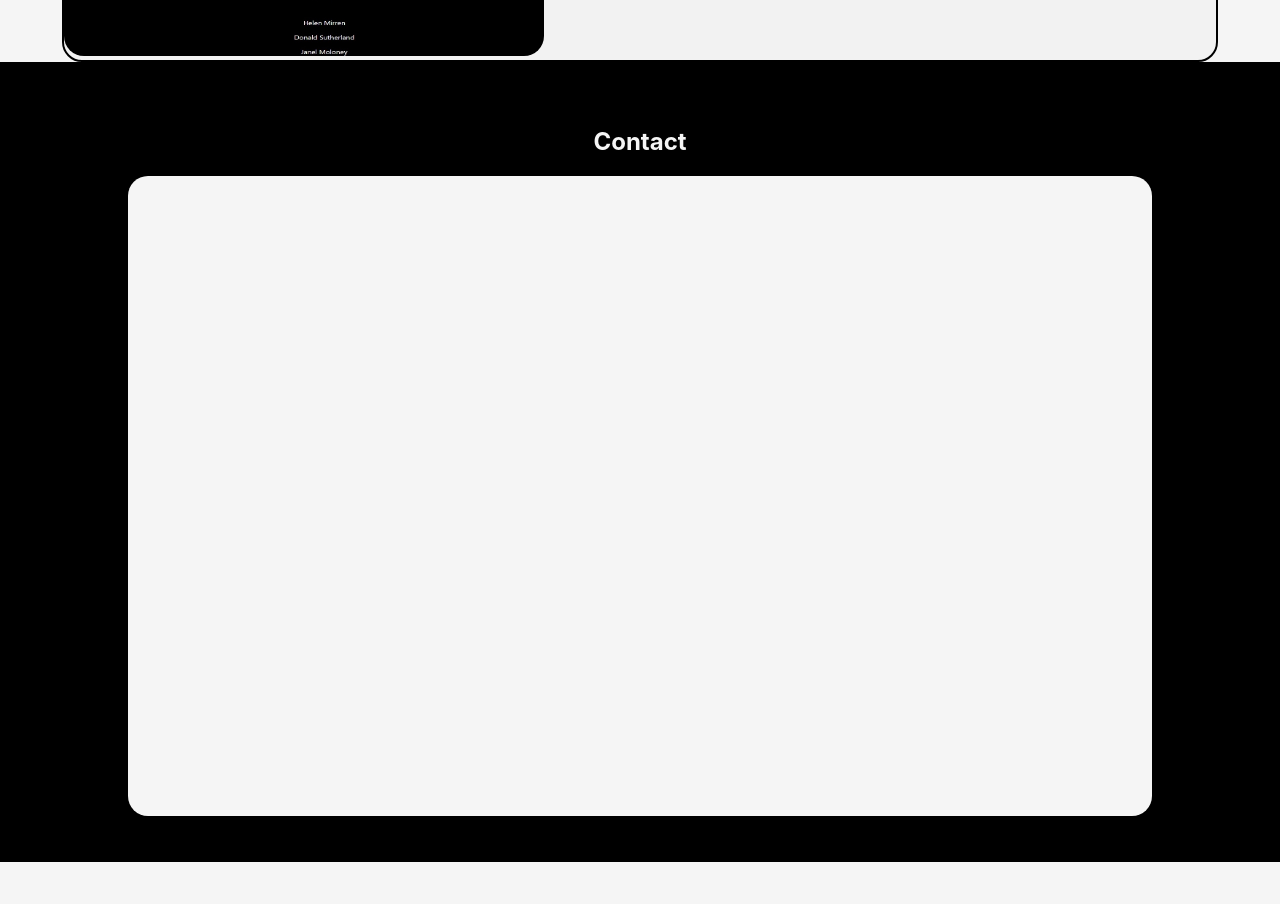
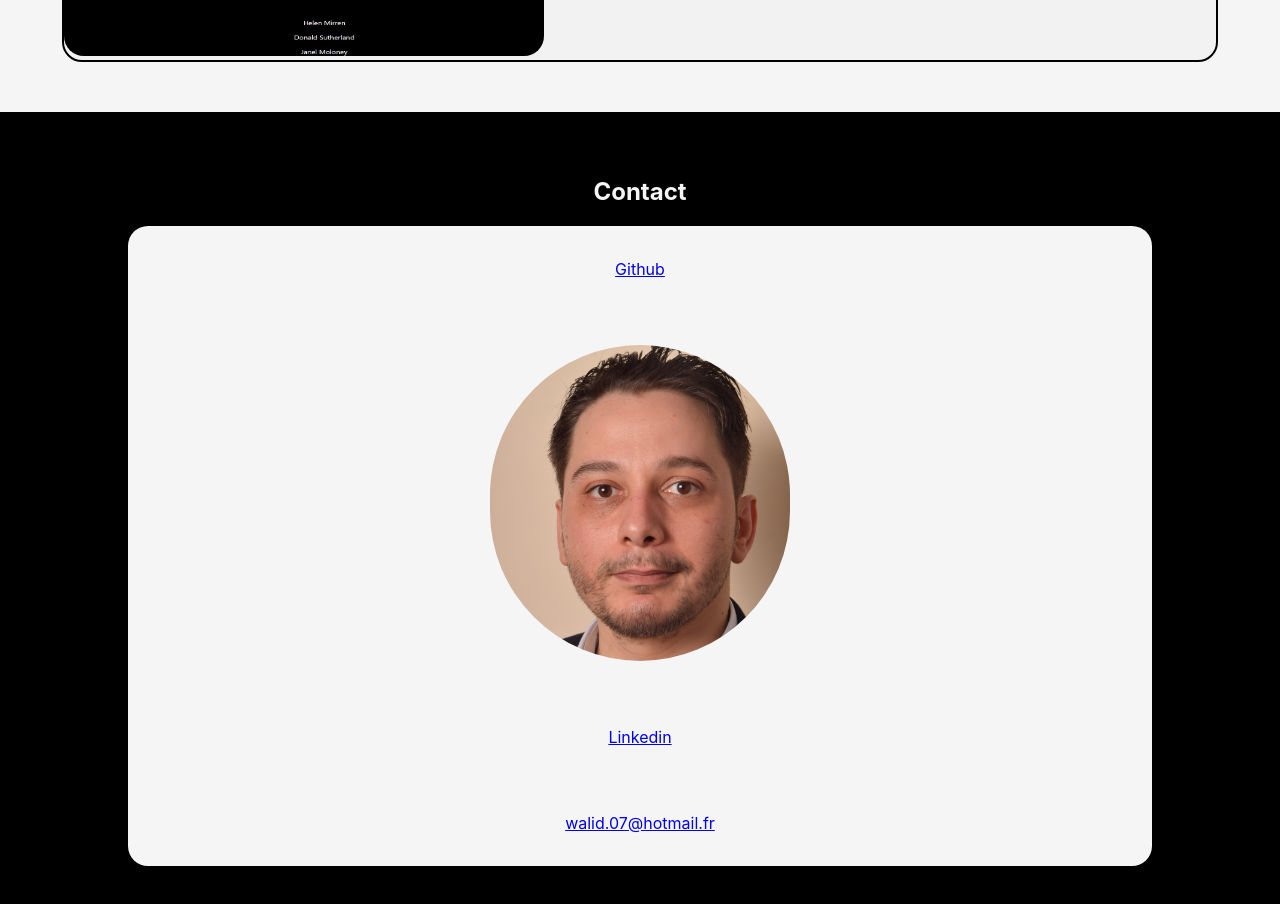
Before and after one commit to WalidBellili/portfolioV2, a React (Create React App) app: page / in a window 1280 px wide. Shown: the part 2057-2961 px from the top of the page. Before the commit the page ends 2919 px from the top, so only its background shows below. Built offline with nearby package versions, Linux system fonts and the light colour scheme.

Commit message:
idea of contact ok

```diff
--- a/src/assets/styles/index.css
+++ b/src/assets/styles/index.css
@@ -102,14 +102,20 @@ header nav ul li {
   flex-direction: column;
   align-items: center;
   justify-content: center;
+  margin-top: 50px;
 }
 .contact .contact-container {
   display: flex;
+  flex-direction: column;
   align-items: center;
-  justify-content: center;
+  justify-content: space-around;
   background: whitesmoke;
   color: #000;
   width: 80%;
   height: 80%;
   border-radius: 20px;
+}
+.contact .contact-container img {
+  width: 300px;
+  border-radius: 400px;
 }/*# sourceMappingURL=index.css.map */
--- a/src/assets/styles/layout/_contact.scss
+++ b/src/assets/styles/layout/_contact.scss
@@ -7,15 +7,22 @@
   flex-direction: column;
   align-items: center;
   justify-content: center;
+  margin-top: 50px;
 
   .contact-container {
     display: flex;
+    flex-direction: column;
     align-items: center;
-    justify-content: center;
+    justify-content: space-around;
     background: whitesmoke;
     color: #000;
     width: 80%;
     height: 80%;
     border-radius: 20px;
+
+    img {
+      width: 300px;
+      border-radius: 400px;
+    }
   }
 }
--- a/src/components/Contact.js
+++ b/src/components/Contact.js
@@ -4,7 +4,15 @@ const Contact = () => {
   return (
     <section className="contact">
       <h2>Contact</h2>
-      <article className="contact-container"></article>
+      <article className="contact-container">
+        <a href="https://github.com/WalidBellili">Github</a>
+        <img
+          src={require("../assets/img/walidbellili.jpg")}
+          alt="walid bellili"
+        />
+        <a href="https://www.linkedin.com/in/walidbellili/">Linkedin</a>
+        <a href="mailto:walid.07@hotmail.fr">walid.07@hotmail.fr</a>
+      </article>
     </section>
   );
 };
```
Also changed, not shown: 1 other file (tests, documents, lock files or other folders).
